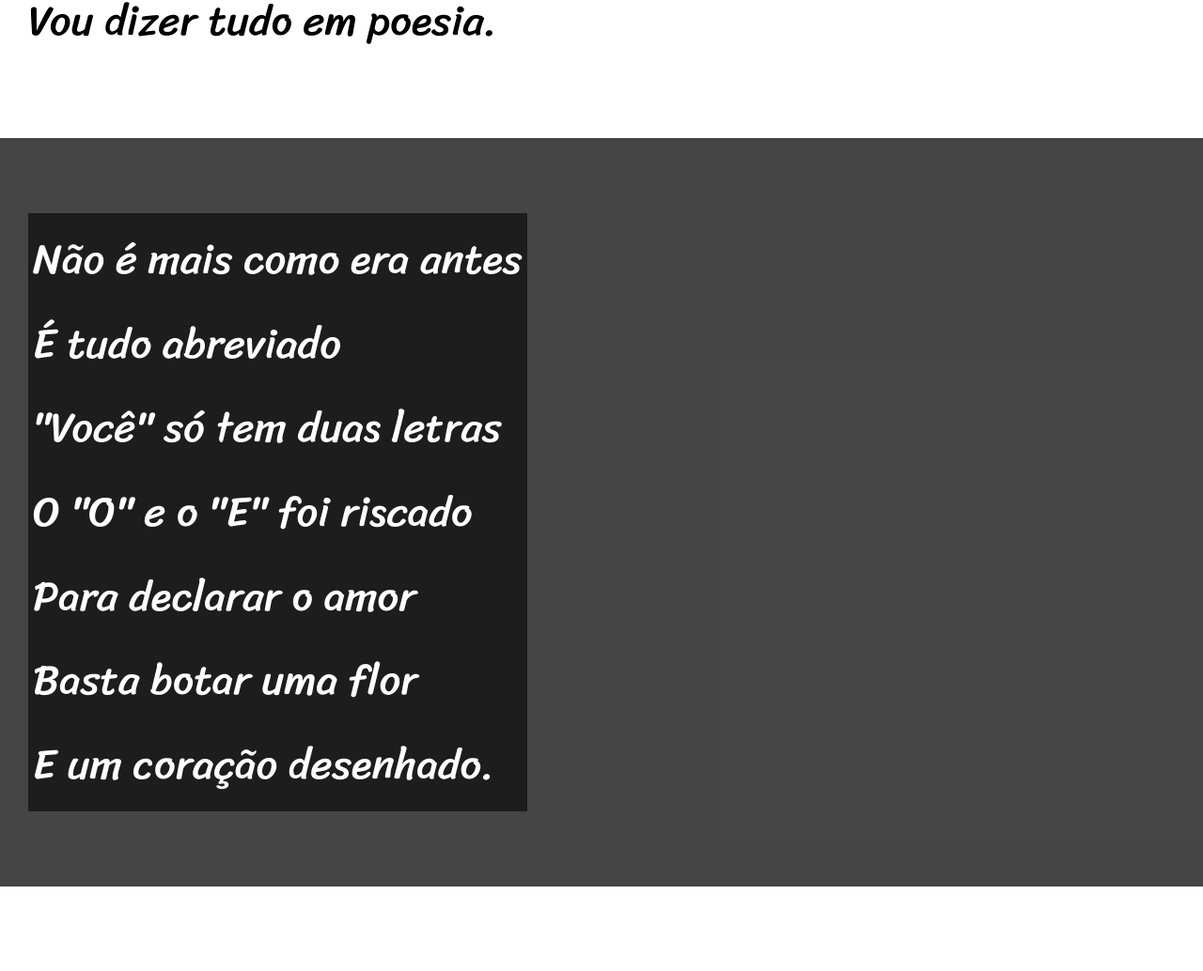
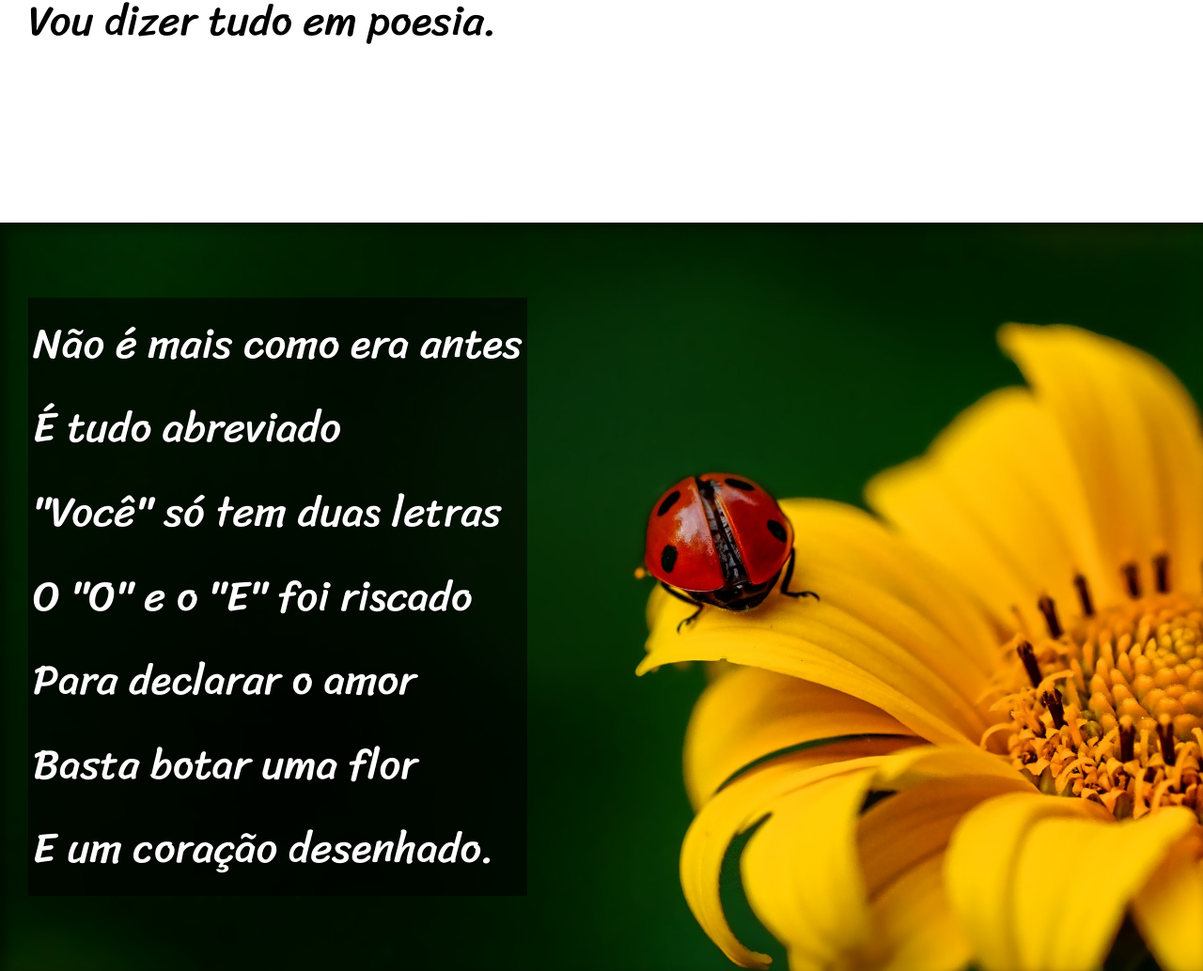
Before and after one commit to mateussdev/projeto-cordel, a plain HTML site: page index.html in a window 1280 px wide. Shown: the part 886-1920 px from the top of the page at 94% size. Drawn offline with Linux system fonts and the light colour scheme.

Commit message:
adicionei fundos com efeito parallax

```diff
--- a/index.html
+++ b/index.html
@@ -32,7 +32,7 @@
       </p>
     </section>
 
-    <section class="imagem">
+    <section class="imagem" id="img1">
       <p>
         Não é mais como era antes <br />
         É tudo abreviado <br />
@@ -65,7 +65,7 @@
       </p>
     </section>
 
-    <section class="imagem">
+    <section class="imagem" id="img2">
       <p>
         Tenho saudade das cartas <br />
         Escritas com a própria mão <br />
--- a/style/style.css
+++ b/style/style.css
@@ -57,6 +57,10 @@ section{
   font-size: 3.5vw;
 }
 
+section > p{
+  padding-bottom: 2em;
+}
+
 section.normal{
   background-color: #ffffff;
   color: #000000;
@@ -65,12 +69,24 @@ section.normal{
 section.imagem{
   background-color: #00000096;
   color: #ffffff;
+  box-shadow: inset 6px 6px 13px 0px rgba(0, 0, 0, 0.473);
 }
 
 section.imagem > p{
   display: inline-block;
-  background-color: #00000093;
+  background-color: rgba(0, 0, 0, 0.576);
   padding: 5px;
+  text-shadow: 1px 1px 0px black;
+}
+
+section#img1{
+  background: url('../imagens/background001.jpg') right center no-repeat fixed;
+  background-size: cover;
+}
+
+section#img2{
+  background: url('../imagens/background002.jpg') right center fixed;
+  background-size: cover;
 }
 
 footer{
```
